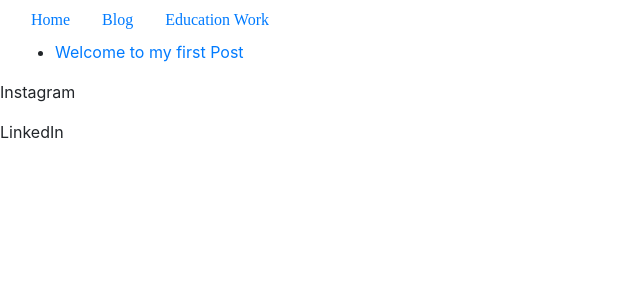
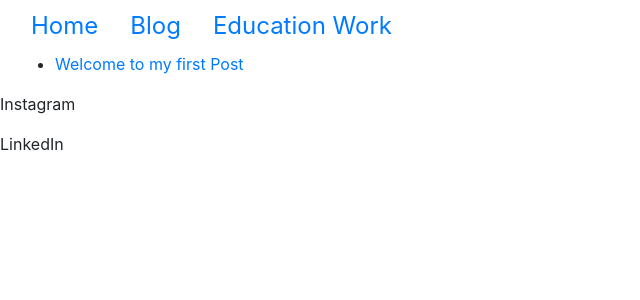
Before and after one commit to warwick-robbatterbee/warwick-robbatterbee.github.io, a Jekyll site: the page built from index.html, in a window 1280 px wide. Shown: the top 300 px of the page, without its empty margins (0-640 px from the left). Built offline with Jekyll 4.4.1, drawn with Linux system fonts in a browser that asks for light colours; nearby versions of some CDN libraries.

Commit message:
Update custom_css.css

```diff
--- a/assets/custom_css.css
+++ b/assets/custom_css.css
@@ -1,4 +1,8 @@
+html{
+@import url('https://fonts.googleapis.com/css?family=Roboto');
+font-family: 'Roboto', sans-serif;
+}
+
 .main-header{
-@import url('https://fonts.googleapis.com/css?family=Karma');
-font-family: 'Karma', serif;
+font-size: 18pt;
 }
```
